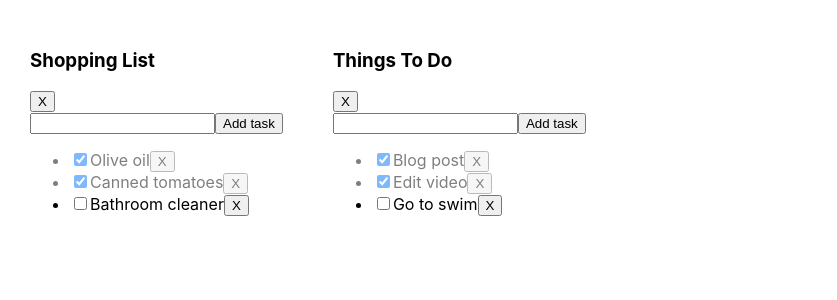
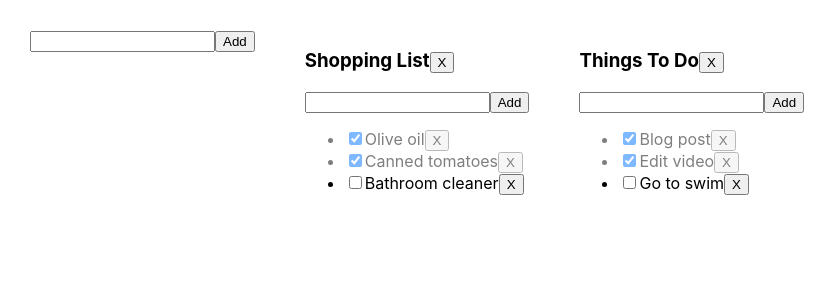
Before and after one commit to vsmaliakou/test-project-to-do-list, a React (Create React App) app: page / in a window 1280 px wide. Shown: the top 300 px of the page, without its empty margins (0-837 px from the left). Built offline with nearby package versions, Linux system fonts and the light colour scheme.

Commit message:
AddItemForm, addTodolist

```diff
--- /dev/null
+++ b/src/AddItemForm.tsx
@@ -0,0 +1,38 @@
+import React, {ChangeEvent, KeyboardEvent, useState} from "react";
+
+type AddItemFormPropsType = {
+    addItem: (title: string) => void
+}
+
+export const AddItemForm: React.FC<AddItemFormPropsType> = (props) => {
+
+    const [taskTitle, setTaskTitle] = useState<string>("")
+    const [error, setError] = useState<string | null>(null)
+
+    const addTask = () => {
+        if (taskTitle.trim() !== "") {
+            props.addItem(taskTitle)
+            setTaskTitle("")
+        } else {
+            setError("Title is required")
+        }
+    }
+    const onChangeHandler = (e: ChangeEvent<HTMLInputElement>) => setTaskTitle(e.currentTarget.value)
+    const onKeyPressHandler = (e: KeyboardEvent<HTMLInputElement>) => {
+        setError(null)
+        e.charCode === 13 && addTask()
+    }
+
+    return (
+        <div>
+            <input
+                value={taskTitle}
+                onChange={onChangeHandler}
+                onKeyPress={onKeyPressHandler}
+                className={error ? "error" : ""}
+            />
+            <button onClick={addTask}>Add</button>
+            {error && <div className="error-message">{error}</div>}
+        </div>
+    )
+}
--- a/src/App.tsx
+++ b/src/App.tsx
@@ -2,6 +2,7 @@ import React, {useState} from 'react';
 import './App.css';
 import {ToDoList} from "./ToDoList";
 import {v1} from "uuid";
+import {AddItemForm} from "./AddItemForm";
 
 type ToDoListType = {
     id: string
@@ -21,7 +22,7 @@ export const App = () => {
     let todolistId1 = v1()
     let todolistId2 = v1()
 
-    const [todolist, setTodolist] = useState<ToDoListType[]>([
+    const [todolists, setTodolists] = useState<ToDoListType[]>([
         {id: todolistId1, title: "Shopping List"},
         {id: todolistId2, title: "Things To Do"}
     ])
@@ -60,14 +61,21 @@ export const App = () => {
     }
 
     const removeTodolist = (todolistId: string) => {
-        const filteredTodolist = todolist.filter(t => t.id !== todolistId)
-        setTodolist(filteredTodolist)
+        const filteredTodolist = todolists.filter(t => t.id !== todolistId)
+        setTodolists(filteredTodolist)
+    }
+    const addTodolist = (title: string) => {
+        const newTodolistId = v1()
+        const newTodolist = {id: newTodolistId, title}
+        setTodolists([newTodolist, ...todolists])
+        setTasks({...tasks, [newTodolistId]: []})
     }
 
     return (
         <div className="App">
+            <AddItemForm addItem={addTodolist}/>
             {
-                todolist.map(t => {
+                todolists.map(t => {
                     const tasksForTodolist = tasks[t.id]
                     return <ToDoList
                         key={t.id}
--- a/src/ToDoList.tsx
+++ b/src/ToDoList.tsx
@@ -1,5 +1,6 @@
-import React, {ChangeEvent, KeyboardEvent, useState} from "react";
+import React, {ChangeEvent} from "react";
 import {TaskType} from "./App";
+import {AddItemForm} from "./AddItemForm";
 
 
 type ToDoListPropsType = {
@@ -15,38 +16,16 @@ type ToDoListPropsType = {
 
 export const ToDoList: React.FC<ToDoListPropsType> = (props) => {
 
-    const [taskTitle, setTaskTitle] = useState<string>("")
-    const [error, setError] = useState<string | null>(null)
+    const addTask = (title: string) => props.addTask(title, props.id)
 
     const removeTodolist = () => props.removeTodolist(props.id)
-    const addTask = () => {
-        if (taskTitle.trim() !== "") {
-            props.addTask(taskTitle, props.id)
-            setTaskTitle("")
-        } else {
-            setError("Title is required")
-        }
-    }
-    const onChangeHandler = (e: ChangeEvent<HTMLInputElement>) => setTaskTitle(e.currentTarget.value)
-    const onKeyPressHandler = (e: KeyboardEvent<HTMLInputElement>) => {
-        setError(null)
-        e.charCode === 13 && addTask()
-    }
 
     return (
         <div>
-            <h3>{props.title}</h3>
-            <button onClick={removeTodolist}>X</button>
-            <div>
-                <input
-                    value={taskTitle}
-                    onChange={onChangeHandler}
-                    onKeyPress={onKeyPressHandler}
-                    className={error ? "error" : ""}
-                />
-                <button onClick={addTask}>Add task</button>
-                {error && <div className="error-message">{error}</div>}
-            </div>
+            <h3>{props.title}
+                <button onClick={removeTodolist}>X</button>
+            </h3>
+            <AddItemForm addItem={addTask}/>
             <ul>
                 {
                     props.tasks.map(t => {
```
